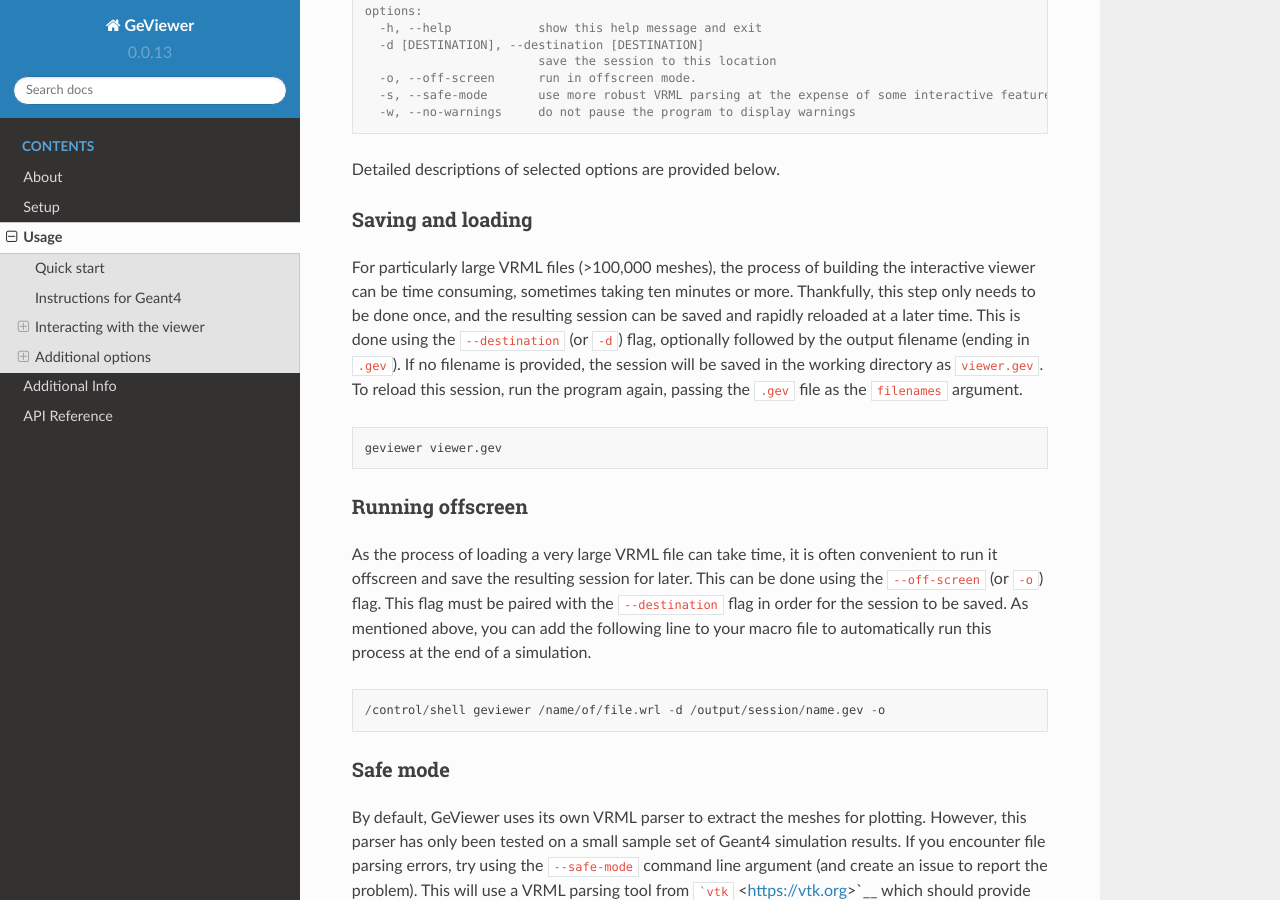
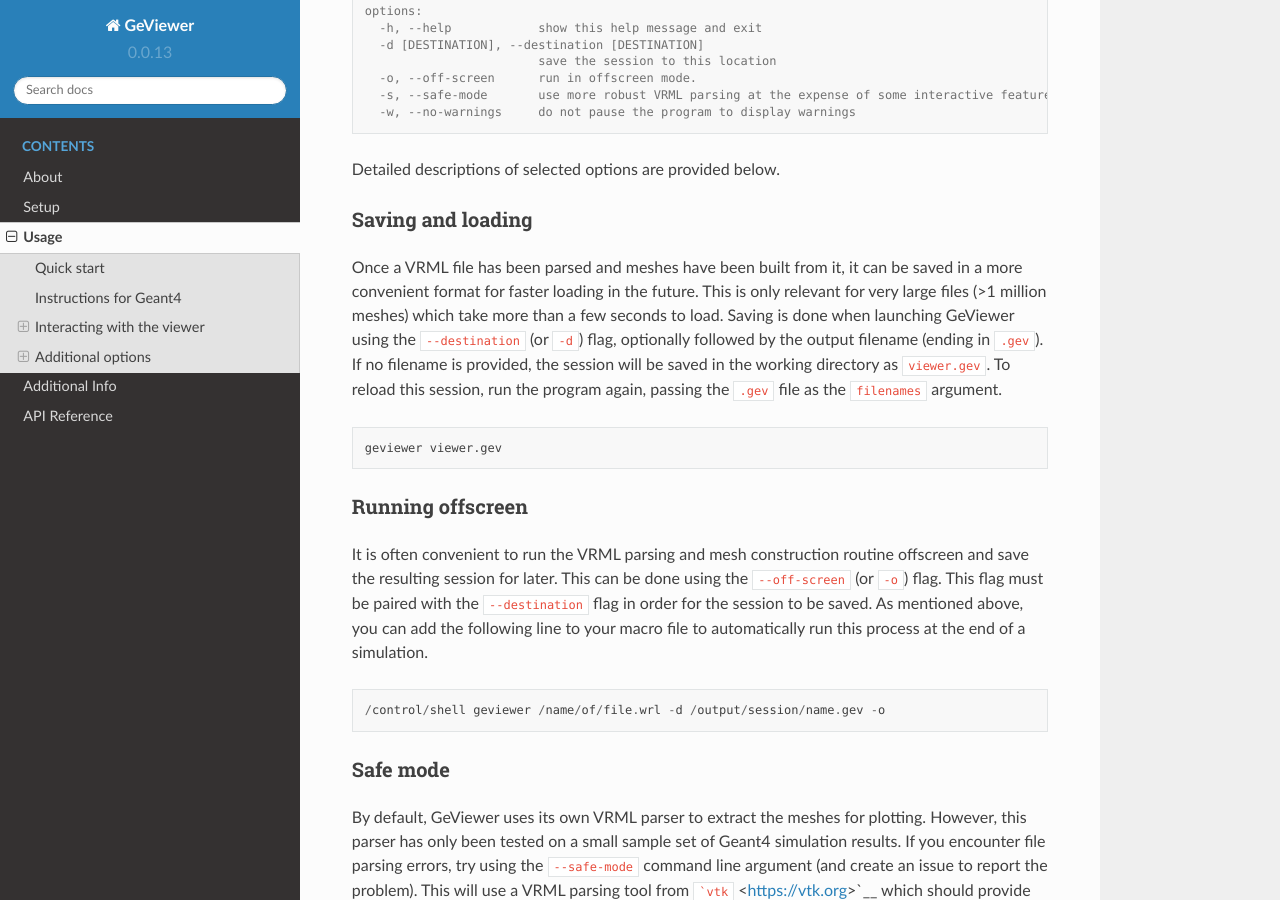
Before and after one commit to clarkehardy/geviewer, a Sphinx documentation site: the page built from docs/source/usage.rst, in a window 1280 px wide and 900 px high, scrolled down 3057 px. Built offline with Sphinx 7.4.7 and the Read the Docs theme 2.0.0, drawn with Linux system fonts in a browser that asks for light colours; some of the changed text lies outside the part shown.

```diff
--- a/docs/source/usage.rst
+++ b/docs/source/usage.rst
@@ -92,7 +92,7 @@ machine over ``ssh``, as GeViewer cannot be run using X11 forwarding. If
 that is your use case, you can download the resulting VRML file to open
 on your local computer, or you can add the ``-o`` and ``-d`` flags to
 the command above to save a GeViewer session to disk. This will be
-discussed more later on.
+discussed more in a later section.
 
 Interacting with the viewer
 ~~~~~~~~~~~~~~~~~~~~~~~~~~~
@@ -181,11 +181,11 @@ Detailed descriptions of selected options are provided below.
 Saving and loading
 ^^^^^^^^^^^^^^^^^^
 
-For particularly large VRML files (>100,000 meshes), the process of
-building the interactive viewer can be time consuming, sometimes taking
-ten minutes or more. Thankfully, this step only needs to be done once,
-and the resulting session can be saved and rapidly reloaded at a later
-time. This is done using the ``--destination`` (or ``-d``) flag,
+Once a VRML file has been parsed and meshes have been built from it, it
+can be saved in a more convenient format for faster loading in the
+future. This is only relevant for very large files (>1 million meshes)
+which take more than a few seconds to load. Saving is done when
+launching GeViewer using the ``--destination`` (or ``-d``) flag,
 optionally followed by the output filename (ending in ``.gev``). If no
 filename is provided, the session will be saved in the working directory
 as ``viewer.gev``. To reload this session, run the program again,
@@ -198,13 +198,12 @@ passing the ``.gev`` file as the ``filenames`` argument.
 Running offscreen
 ^^^^^^^^^^^^^^^^^
 
-As the process of loading a very large VRML file can take time, it is
-often convenient to run it offscreen and save the resulting session for
-later. This can be done using the ``--off-screen`` (or ``-o``) flag.
-This flag must be paired with the ``--destination`` flag in order for
-the session to be saved. As mentioned above, you can add the following
-line to your macro file to automatically run this process at the end of
-a simulation.
+It is often convenient to run the VRML parsing and mesh construction
+routine offscreen and save the resulting session for later. This can be
+done using the ``--off-screen`` (or ``-o``) flag. This flag must be
+paired with the ``--destination`` flag in order for the session to be
+saved. As mentioned above, you can add the following line to your macro
+file to automatically run this process at the end of a simulation.
 
 ::
 
```
Also changed, not shown: README.md (+3 -3 lines).
